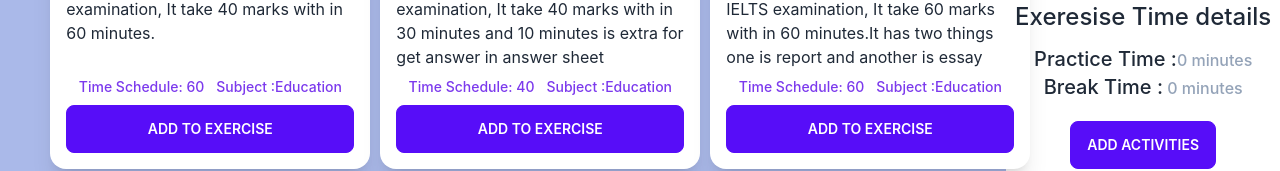
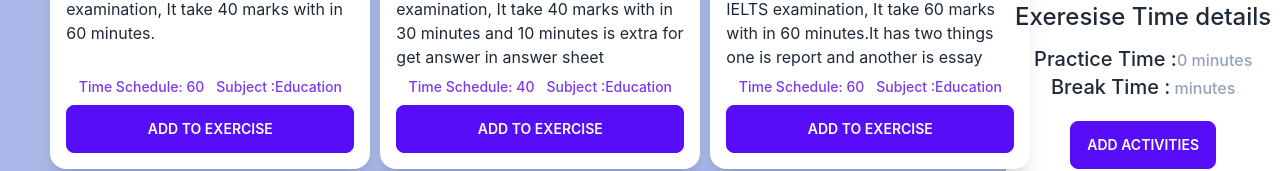
Before and after one commit to nurulalam245200/my-regular-activities, a React (Create React App) app: page / in a window 1280 px wide. Shown: the part 329-500 px from the top of the page. Built offline with nearby package versions, Linux system fonts and the light colour scheme.

Commit message:
data store in localStorage complete

```diff
--- a/src/components/Calculation/Calculation.js
+++ b/src/components/Calculation/Calculation.js
@@ -6,24 +6,29 @@ import { ToastContainer, toast } from "react-toastify";
 import "react-toastify/dist/ReactToastify.css";
 const Calculation = ({ time }) => {
   const [rest, setRest] = useState(0);
-
+  const dataFromLocal = localStorage.getItem("break-time");
   const minBreak = () => {
     setRest(10);
+    localStorage.setItem("break-time", 10);
   };
 
   const midBreak = () => {
     setRest(20);
+    localStorage.setItem("break-time", 20);
   };
 
   const maxBreak = () => {
     setRest(30);
+    localStorage.setItem("break-time", 30);
   };
 
   const ultraMaxBreak = () => {
     setRest(40);
+    localStorage.setItem("break-time", 40);
   };
   const SuperMaxBreak = () => {
     setRest(50);
+    localStorage.setItem("break-time", 50);
   };
   const activitySuccess = () => {
     toast("Hey!You Complete your Achivement");
@@ -124,7 +129,9 @@ const Calculation = ({ time }) => {
         <div>
           <h2 className="text-xl font-medium text-center">
             Break Time :
-            <span className="text-base text-slate-400"> {rest} minutes</span>
+            <span className="text-base text-slate-400">
+              {dataFromLocal} minutes
+            </span>
           </h2>
         </div>
       </div>
```
